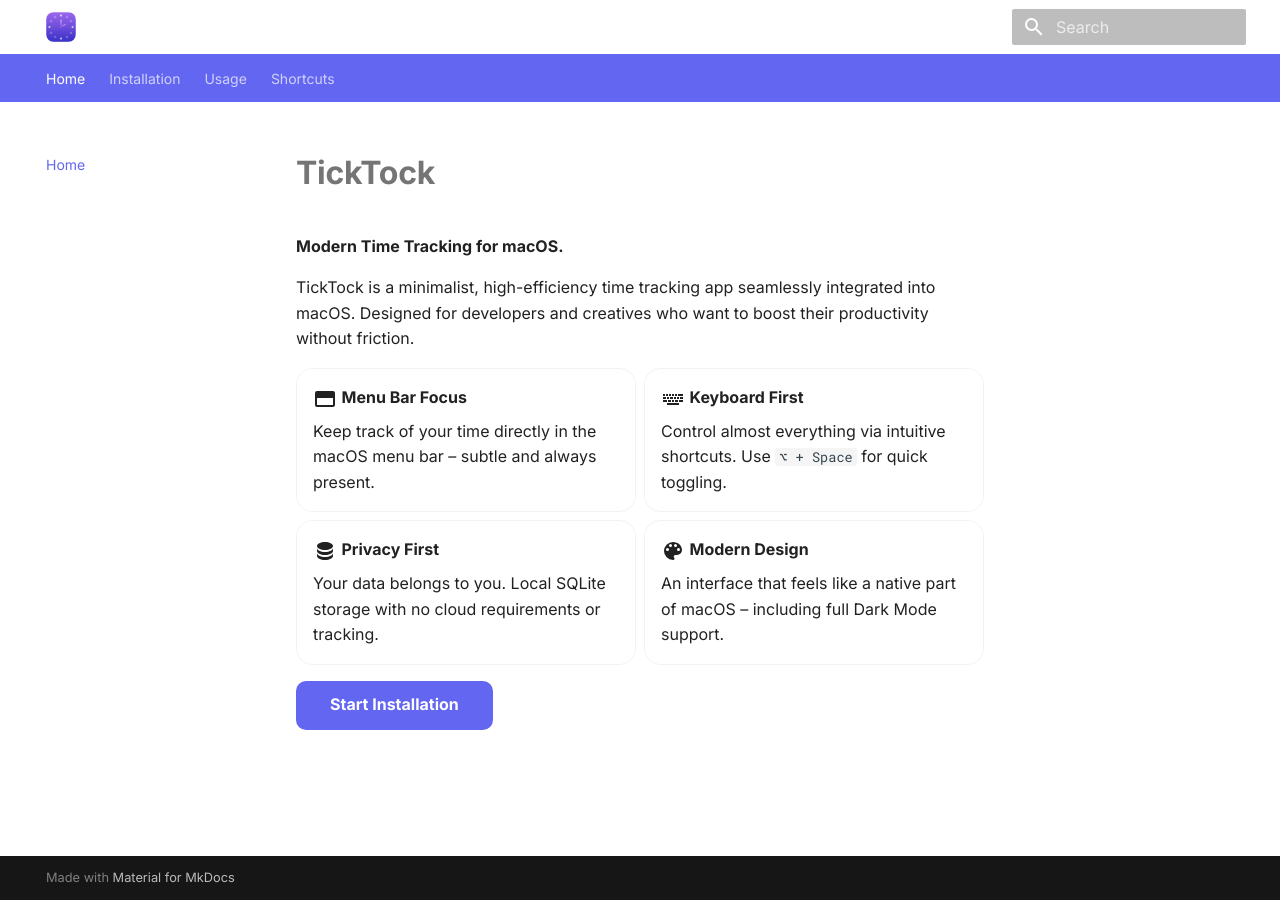
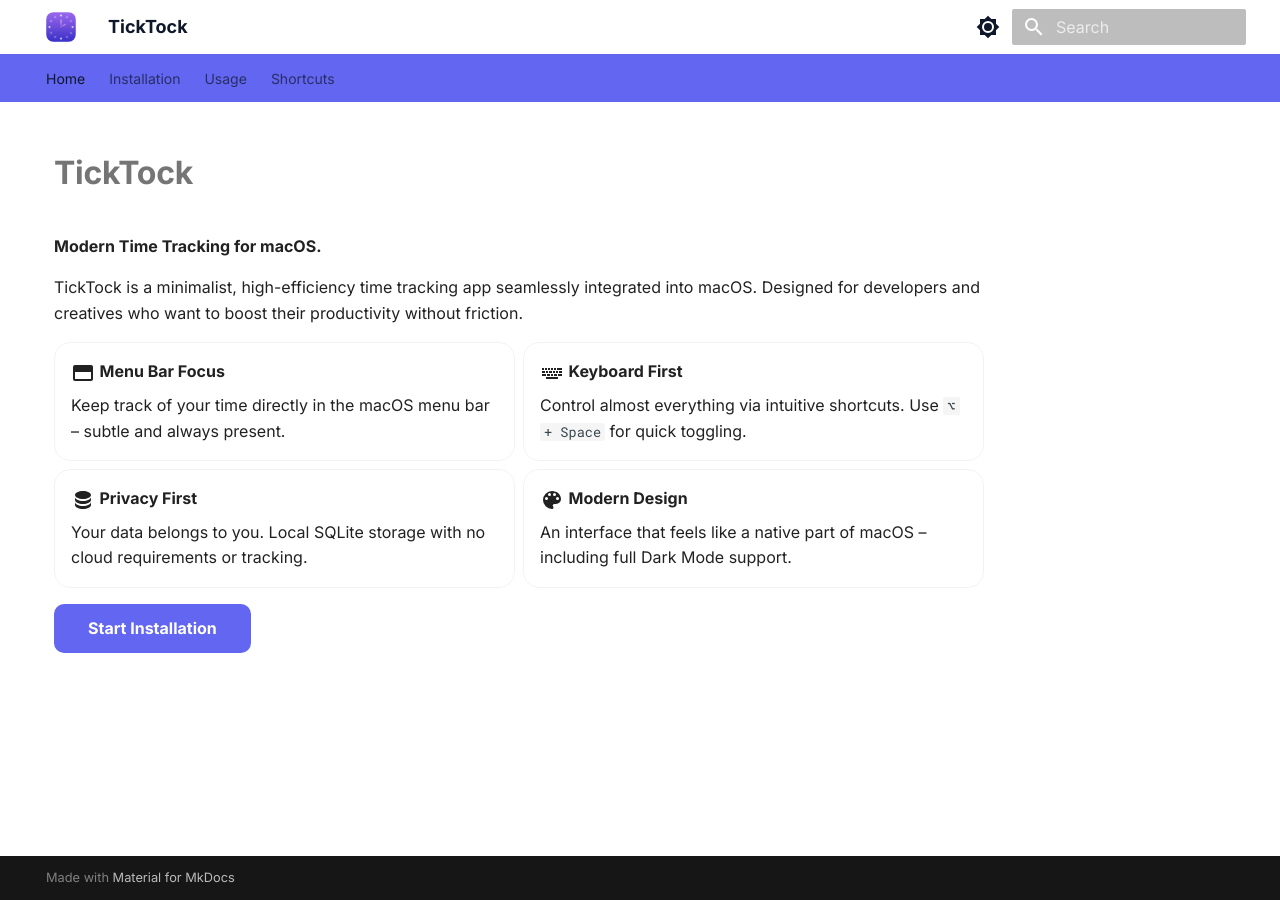
Before and after one commit to sebakri/ticktock, an MkDocs documentation site: the page built from docs/index.md, in a window 1280 px wide. Built offline with MkDocs 1.6.1 and Material for MkDocs 9.7.7, drawn with Linux system fonts in a browser that asks for light colours.

Commit message:
Docs: fix light mode header text color and remove left sidebar
- Explicitly set header text color to dark blue in light mode for better readability.
- Globally hid the primary left sidebar via CSS.
- Adjusted content width to fill the remaining space.
- Cleaned up navigation features in mkdocs.yml.

```diff
--- a/docs/extra.css
+++ b/docs/extra.css
@@ -46,16 +46,38 @@
 .md-header {
   background-color: rgba(255, 255, 255, 0.9) !important;
   backdrop-filter: blur(10px);
+  color: #0F172A !important; /* Fixed text color for light mode */
+}
+
+/* Ensure header links/text are dark in light mode */
+.md-header__topic, .md-header__button, .md-tabs__link {
+  color: #0F172A !important;
 }
 
 [data-md-color-scheme="slate"] .md-header {
   background-color: rgba(15, 23, 42, 0.9) !important;
 }
 
+[data-md-color-scheme="slate"] .md-header__topic,
+[data-md-color-scheme="slate"] .md-header__button,
+[data-md-color-scheme="slate"] .md-tabs__link {
+  color: #ffffff !important;
+}
+
 .md-header__button.md-logo img {
   border-radius: 8px;
   height: 1.5rem;
   width: auto;
+}
+
+/* Remove left sidebar menu */
+.md-sidebar--primary {
+  display: none;
+}
+
+/* Expand content to fill space */
+.md-content {
+  margin-left: 0 !important;
 }
 
 /* Card refinement */
--- a/mkdocs.yml
+++ b/mkdocs.yml
@@ -26,12 +26,13 @@
         name: Switch to light mode
   features:
     - navigation.tabs
-    - navigation.sections
     - navigation.top
     - search.suggest
     - search.highlight
     - content.code.copy
     - content.tooltips
+    - navigation.expand
+
 
 markdown_extensions:
   - admonition
```
